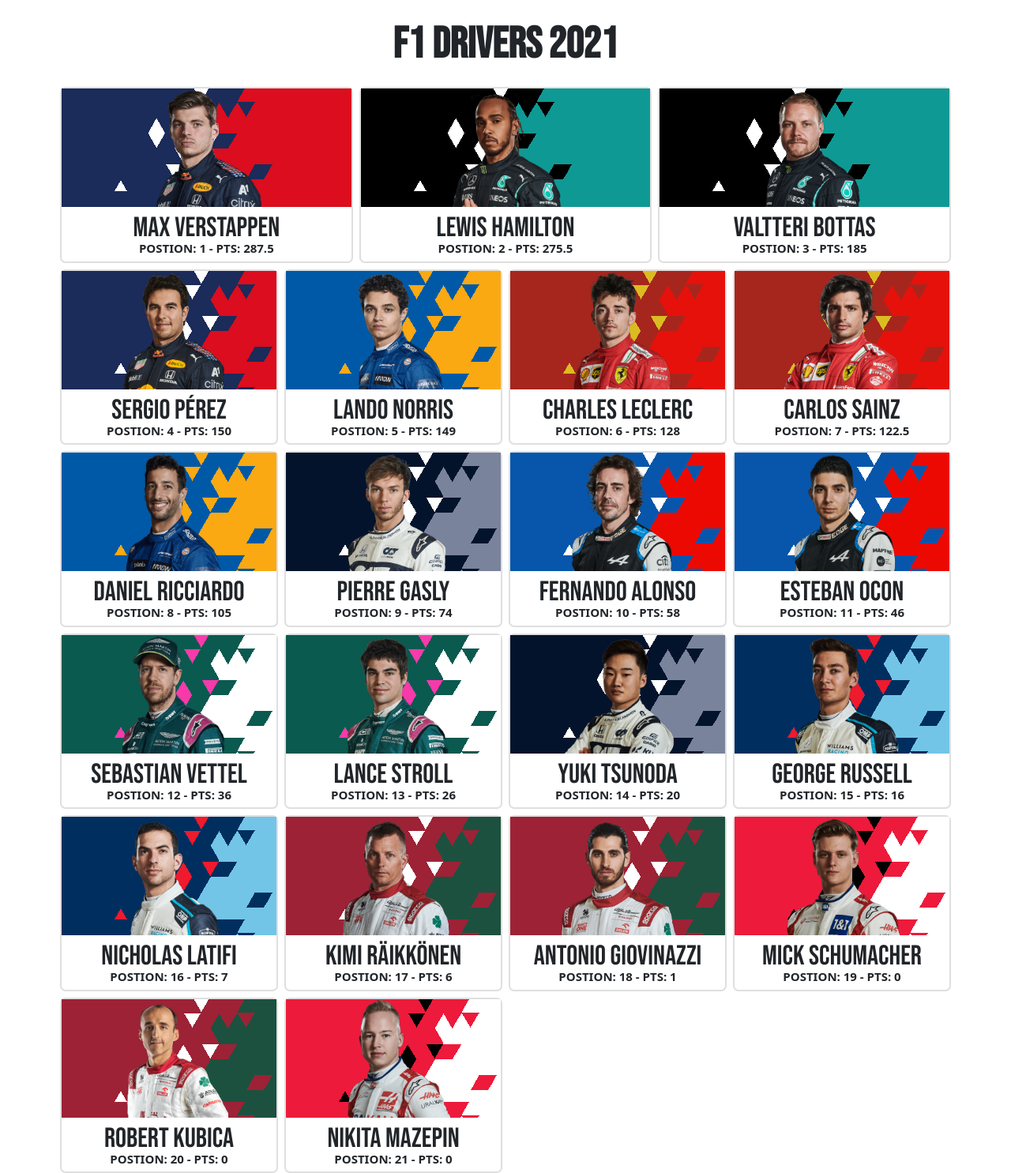
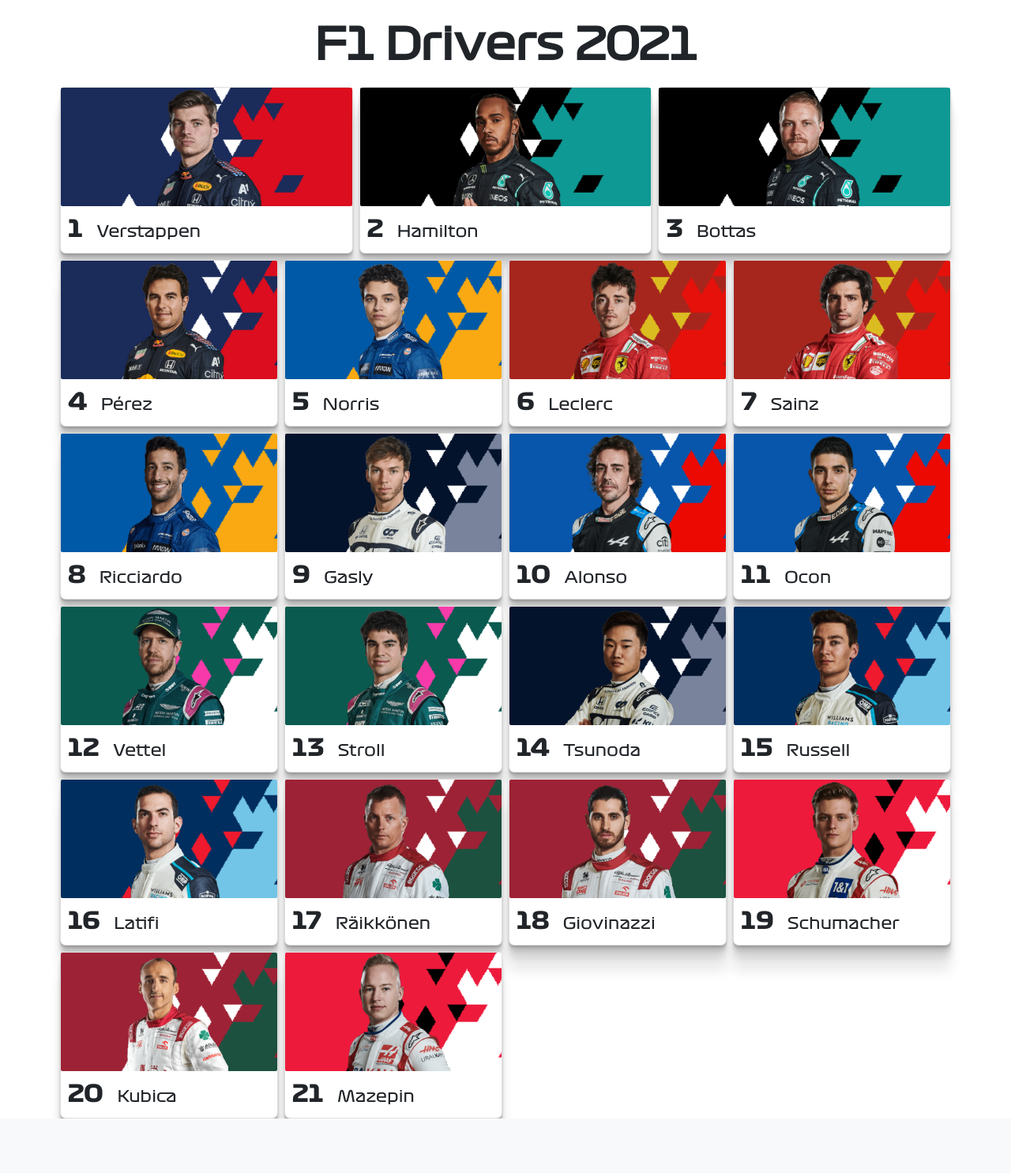
Before and after one commit to msebersbergerjr/F1-Website, a Django app: page / in a window 1280 px wide. Shown: the part 76-1561 px from the top of the page at 79% size. After the commit the page ends 1492 px from the top, so only its background shows below. Run offline with Django 3.2, Linux system fonts and the light colour scheme.

Commit message:
Phase one of cards done

```diff
--- a/F1Website/Home/templates/Home/driver_page.html
+++ b/F1Website/Home/templates/Home/driver_page.html
@@ -31,7 +31,7 @@
                 <div class="col-3 flag-box">
                     <img class="driver-flg" src="{% static 'images/' %}{{driver_data.Driver.nationality|add:'.jpeg'}}"
                         alt="">
-                    <h4 class="driver-num"># {{driver_data.Driver.permanentNumber}}</h4>
+                    <h4 class="driver-num">{{driver_data.Driver.permanentNumber}}</h4>
                     <!-- <img src="../../../static/images/33.png" height="70" /> -->
                 </div>
                 <div class="col-12">
--- a/F1Website/Home/templates/Home/home.html
+++ b/F1Website/Home/templates/Home/home.html
@@ -12,12 +12,12 @@
 
     <div class="row g-2">
         {% for driver in driver_data %}
-        {% if forloop.counter <= 3 %} <div class="col-lg-4 col-md-6 col-sm-12 text-center">
+        {% if forloop.counter <= 3 %} <div class="col-lg-4 col-md-6 col-sm-12">
 
 
             {% else %}
 
-            <div class="col-lg-3 col-md-6 col-sm-12 text-center" style="align-content: center;">
+            <div class="col-xl-3 col-lg-4 col-md-6 col-sm-12" style="align-content: center;">
                 {% endif %}
                 <a href="http://127.0.0.1:8000/{{driver.Driver.driverId}}/">
 
@@ -43,16 +43,16 @@
                 </div> -->
 
                     <div class="card">
-                        <div class="card-banner" style=" background-image: url( '{% static 'images/' %}{{driver.Constructors.0.constructorId|add:'_card.png'}}' );">
+                        <div class="card-banner"
+                            style=" background-image: url( '{% static 'images/' %}{{driver.Constructors.0.constructorId|add:'_card.png'}}' );">
                             <img src="{% static 'images/' %}{{driver.Driver.familyName|add:'.png'}}" class="card-driver"
                                 alt="...">
                         </div>
 
-                        <div class="card-body">
-                            <h5 class="card-title">{{ driver.Driver.givenName }} {{ driver.Driver.familyName }}</h5>
-                            <p class="card-text">
-                                POSTION: {{ driver.position }} - PTS: {{ driver.points }}
-                            </p>
+                        <div class="card-body row">
+                            <div class="col-12 card-title">
+                                <div class="card-position">{{ driver.position }} <span class="card-name">{{ driver.Driver.familyName }}</span></div>
+                            </div>
                         </div>
                     </div>
                 </a>
--- a/F1Website/static/css/stylesheet.css
+++ b/F1Website/static/css/stylesheet.css
@@ -1,3 +1,13 @@
+@font-face {
+    font-family: formulaOneBold;
+    src: url(../fonts/Formula1-Bold.ttf);
+}
+
+@font-face {
+    font-family: formulaOneRegular;
+    src: url(../fonts/Formula1-Regular.ttf);
+}
+
 a {
     text-decoration: none;
     color: inherit;
@@ -107,7 +117,7 @@
 }
 
 .driver-num {
-    font-family: 'Bebas Neue', cursive;
+    font-family: formulaOneBold;
     font-size: 55px;
     font-weight: bold;
     text-align: right;
@@ -117,8 +127,8 @@
 }
 
 .driver-name {
-    font-family: 'Bebas Neue', cursive;
-    font-size: 60px;
+    font-family: formulaOneBold;
+    font-size: 50px;
 }
 
 .driver-helm {
@@ -126,8 +136,10 @@
 }
 
 .card-banner {
-    position: relative;
+    border-radius: 2px;
     /* background-image: url('../../../static/images/banner.png'); */
+    background-size: cover;
+    text-align: center;
 }
 
 .card-driver {
@@ -135,31 +147,42 @@
     width: 150px;
     margin-left: auto;
     margin-right: auto;
+    text-align: center;
 }
 
-.card-title {
-    font-family: 'Bebas Neue', cursive;
-    font-size: 35px;
+.card-position {
+    font-family: formulaOneBold;
+    font-size: 30px;
     padding-top: 6px;
+    margin-left: 7px;
+}
+
+.card-name {
+    white-space: nowrap;
+    font-family: formulaOneRegular;
+    font-size: 20px;
+    text-align: right;
+    margin-left: 10px;
 }
 
 .card {
     border-style: solid;
-    border-width: 2px;
     border-radius: 7px;
     margin-left: auto;
     margin-right: auto;
-    transition: transform .2s;
+    transition: transform .3s;
+    box-shadow: rgba(0, 0, 0, 0.09) 0px 2px 1px, rgba(0, 0, 0, 0.09) 0px 4px 2px, rgba(0, 0, 0, 0.09) 0px 8px 4px, rgba(0, 0, 0, 0.09) 0px 16px 8px, rgba(0, 0, 0, 0.09) 0px 32px 16px;
 }
 
 .card:hover {
     border-top-color: rgb(255, 25, 25);
     border-right-color: rgb(255, 25, 25);
-    border-bottom-color: rgb(104, 104, 104);
-    border-left-color: rgb(104, 104, 104);
+    border-left: none;
+    border-bottom: none;
     border-width: 3px;
     transform: scale(1.1);
     filter: contrast(110%);
+    box-shadow: rgba(0, 0, 0, 0.25) 0px 54px 55px, rgba(0, 0, 0, 0.12) 0px -12px 30px, rgba(0, 0, 0, 0.12) 0px 4px 6px, rgba(0, 0, 0, 0.17) 0px 12px 13px, rgba(0, 0, 0, 0.09) 0px -3px 5px;
     z-index: 99;
 }
 
@@ -182,7 +205,7 @@
 
 .header-title {
     text-align: center;
-    font-family: 'Bebas Neue', cursive;
+    font-family: formulaOneRegular;
     font-weight: bold;
     font-size: 55px;
     margin-bottom: 20px;
```
Also changed, not shown: F1Website/static/fonts/Formula1-Bold.ttf (added), F1Website/static/fonts/Formula1-Regular.ttf (added).
